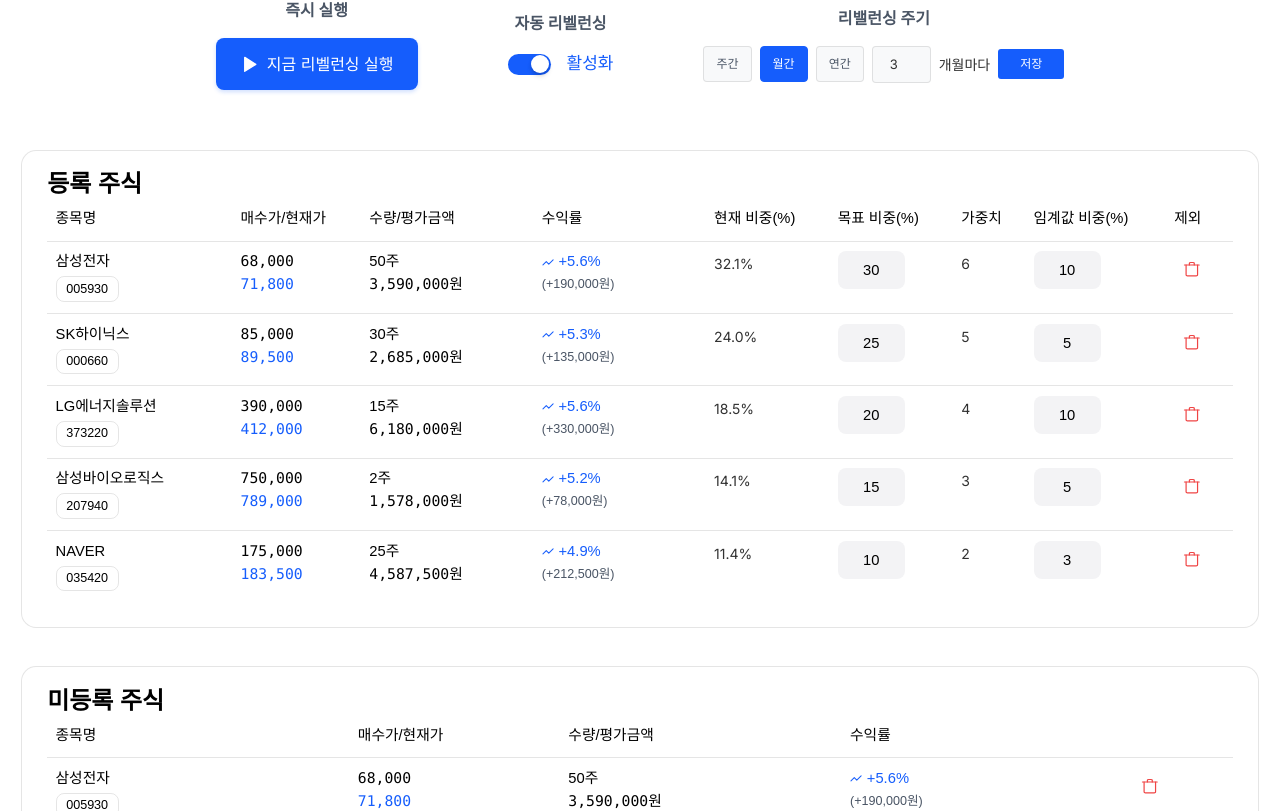
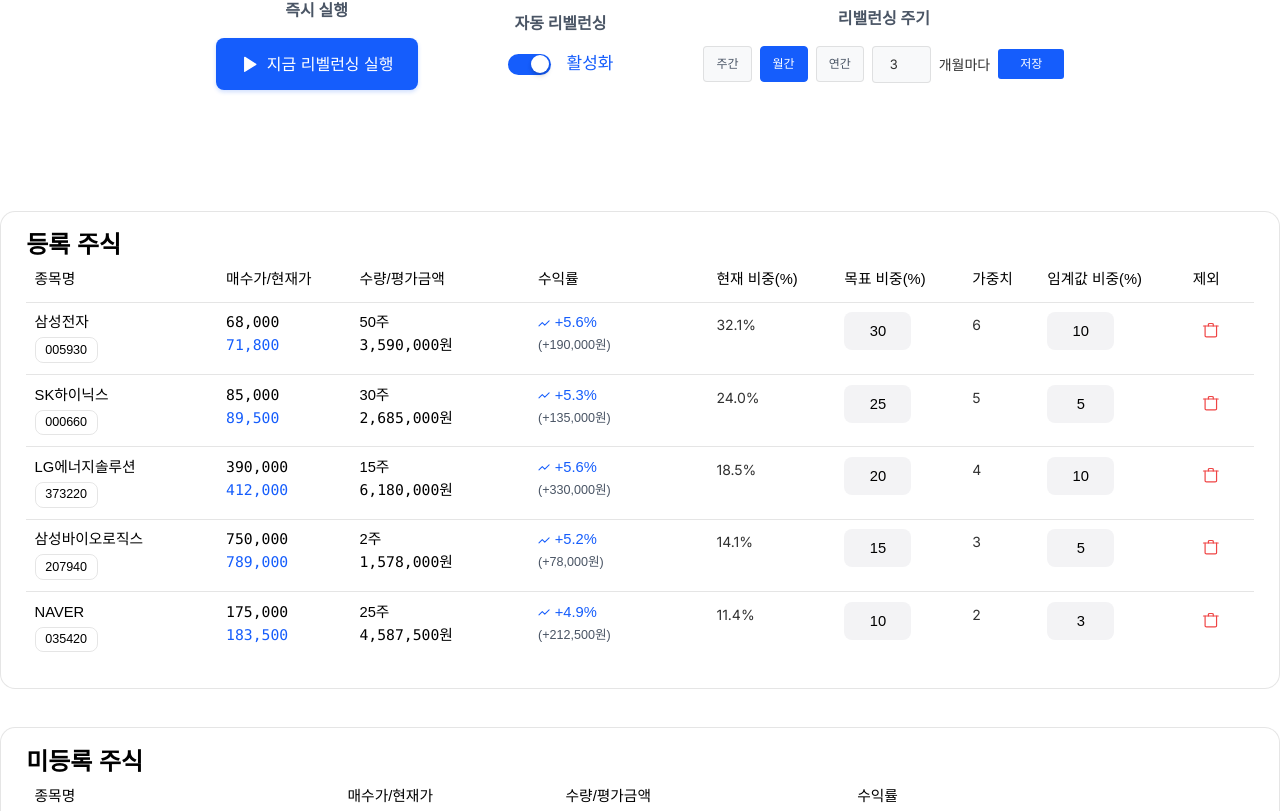
Before and after one commit to llcodingll/rebra, a React (Vite) app in the folder frontend/: page / in a window 1280 px wide. Shown: the part 1009-1820 px from the top of the page. Built offline with nearby package versions, Linux system fonts and the light colour scheme; a web font is replaced by a local one.

Commit message:
native binding 에러 관련 패키지 추가

```diff
--- a/frontend/package.json
+++ b/frontend/package.json
@@ -3,6 +3,7 @@
       "version": "0.1.0",
       "private": true,
       "dependencies": {
+            "@rollup/rollup-win32-x64-msvc": "^4.50.0",
             "@tanstack/react-query": "^5.86.0",
             "axios": "^1.11.0",
             "clsx": "*",
@@ -13,6 +14,8 @@
             "zustand": "^5.0.8"
       },
       "devDependencies": {
+            "@swc/core": "^1.13.5",
+            "@swc/core-win32-x64-msvc": "^1.13.5",
             "@types/node": "^20.10.0",
             "@vitejs/plugin-react-swc": "^3.10.2",
             "vite": "6.3.5"
--- a/frontend/src/pages/DashboardPage.tsx
+++ b/frontend/src/pages/DashboardPage.tsx
@@ -81,12 +81,6 @@
                 </div>
               </div>
             </div>
-
-            {/* 자산 테이블들 */}
-            <div className={styles.tablesContainer}>
-              <AssetTable title="등록 주식" type="registered" />
-              <AssetTable title="미등록 주식" type="unregistered" />
-            </div>
           </>
         );
       case 'profit':
@@ -116,6 +110,12 @@
         {renderContent()}
       </div>
 
+              {/* 자산 테이블들 */}
+        <div className={styles.tablesContainer}>
+          <AssetTable title="등록 주식" type="registered" />
+          <AssetTable title="미등록 주식" type="unregistered" />
+        </div>
+
       <PortfolioSelectionModal
         isOpen={isModalOpen}
         onClose={handleModalClose}
```
Also changed, not shown: 1 other file (tests, documents, lock files or other folders).
